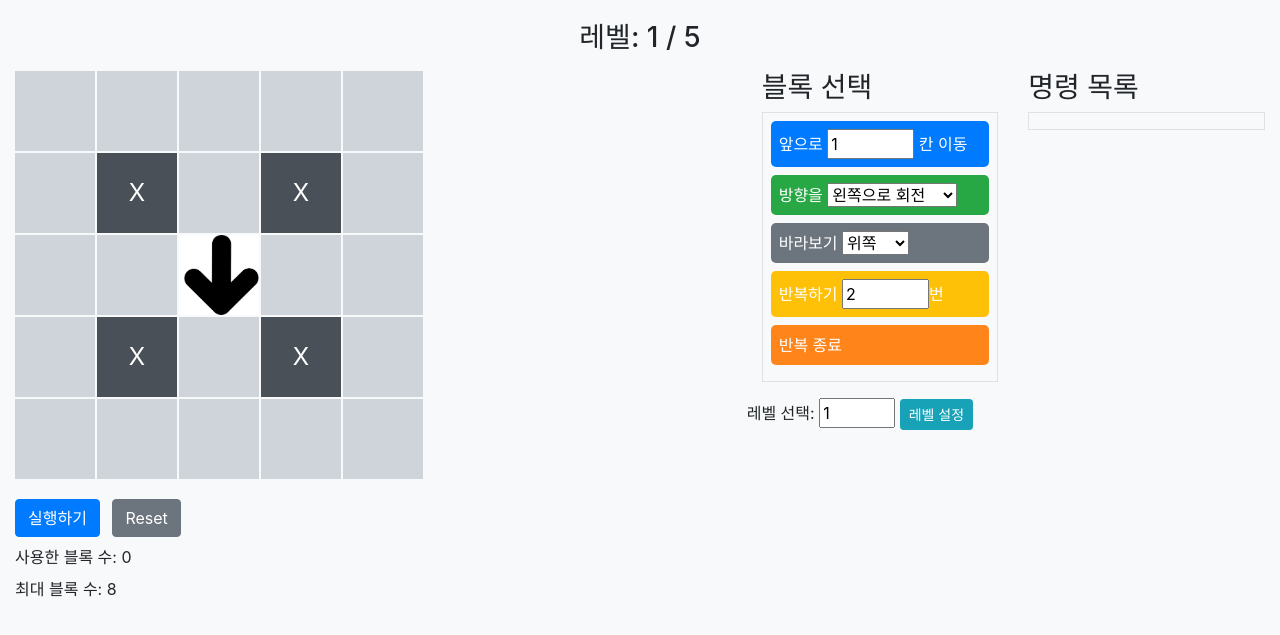
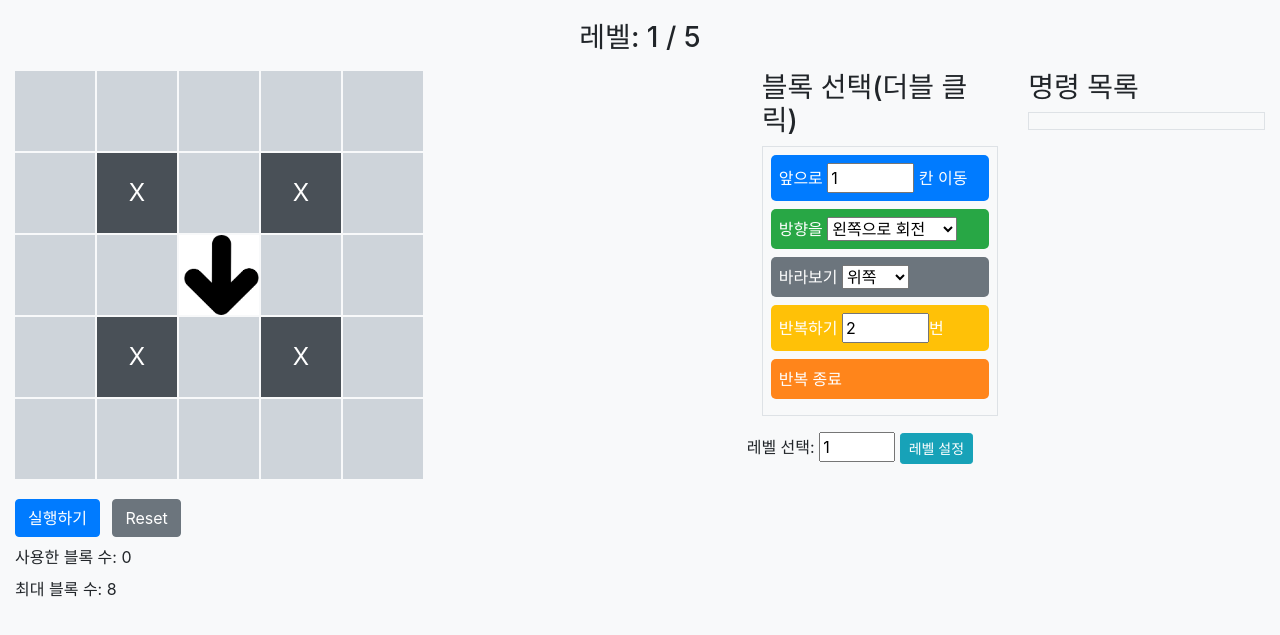
Before and after one commit to k-five-star/robot_clean_game, a plain HTML site: page index.html in a window 1280 px wide. Shown: the part 75-710 px from the top of the page. Drawn offline with nearby package versions, Linux system fonts and the light colour scheme.

Commit message:
Update index.html

```diff
--- a/index.html
+++ b/index.html
@@ -33,7 +33,7 @@
         <div class="row">
           <!-- 블록 선택 -->
           <div class="col-md-6">
-            <h3>블록 선택</h3>
+            <h3>블록 선택(더블 클릭)</h3>
             <div id="block-menu" class="border p-2">
               <!-- 이동 블록 -->
               <div class="block move-block mb-2">
```
